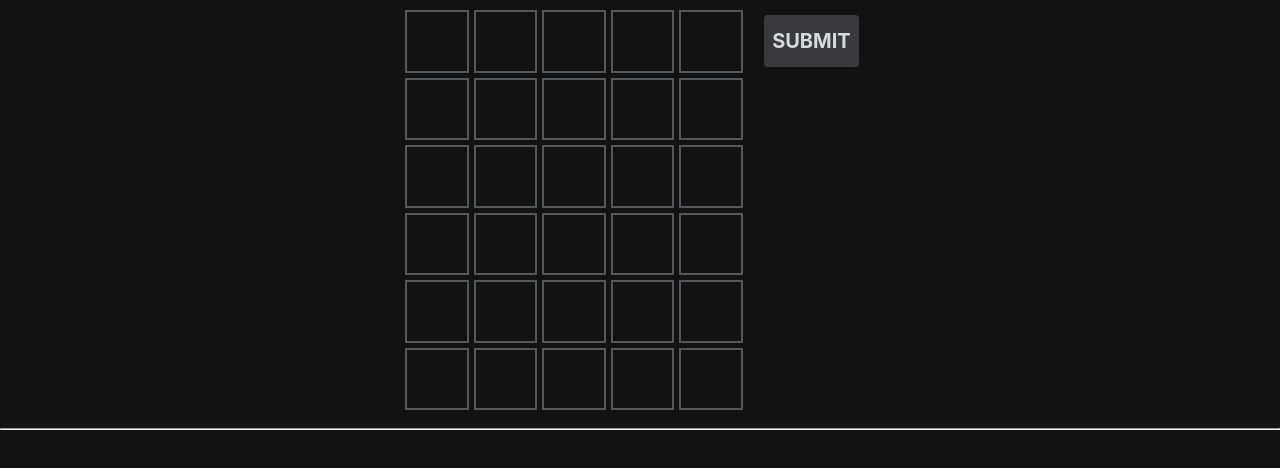
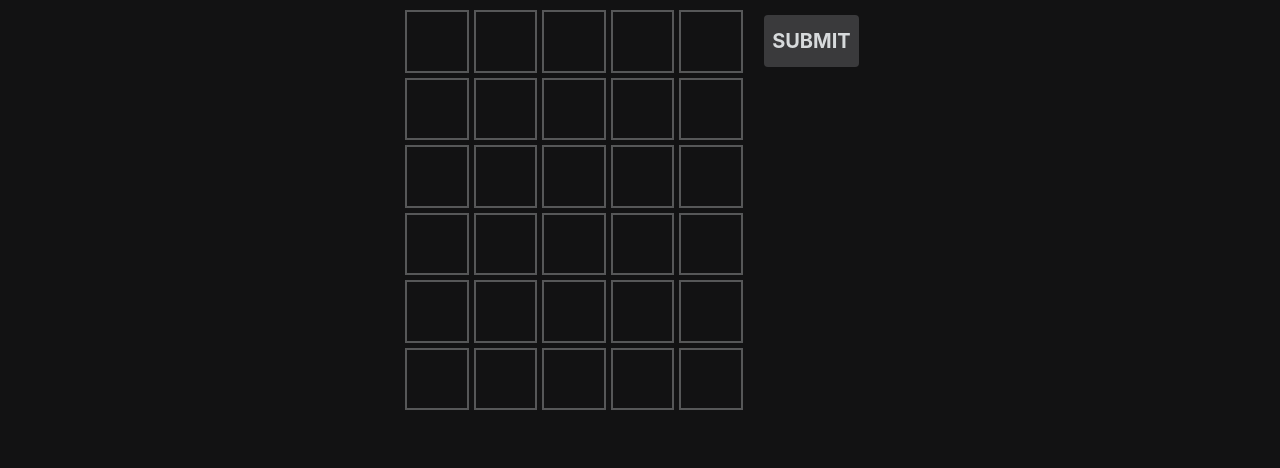
Before and after one commit to liamcal/wordle-helper, a React (Create React App) app: page / in a window 1280 px wide. Shown: the top 468 px of the page. Built offline with nearby package versions, Linux system fonts and the light colour scheme.

Commit message:
Let's pretend that never happened

```diff
--- a/src/components/GameBoard.tsx
+++ b/src/components/GameBoard.tsx
@@ -118,7 +118,6 @@ const GameBoard = ({ rowCount, wordLength }: GameBoardProps) => {
   }, [wordCandidates, guessHistory]);
 
   return (
-    <div>
     <div className="c-game-board-container">
       <div className="c-game-board">
         {[...Array(rowCount).keys()].map((rowNumber: number) => (
@@ -149,8 +148,6 @@ const GameBoard = ({ rowCount, wordLength }: GameBoardProps) => {
         </div>
       )}
     </div>
-      <hr />
-    </div>
   );
 };
 
--- a/src/components/GameTile.tsx
+++ b/src/components/GameTile.tsx
@@ -38,12 +38,12 @@ const GameTile = ({ tileState, setTileState, letter = "" }: GameTileProps) => {
   };
 
   return (
-    <input
+    <div
       className={`c-game-tile c-game-tile--${tileState}`}
-      value={letter}
       onClick={onTileClick}
-      readOnly={true}
-    />
+    >
+      {letter}
+    </div>
   );
 };
 
--- a/src/components/gameboard.scss
+++ b/src/components/gameboard.scss
@@ -35,7 +35,6 @@
   color: #d7dadc;
   text-transform: uppercase;
   user-select: none;
-  text-align: center;
 }
 
 .c-game-tile--absent {
```
Lines whose indentation alone changed are shown as unchanged.
